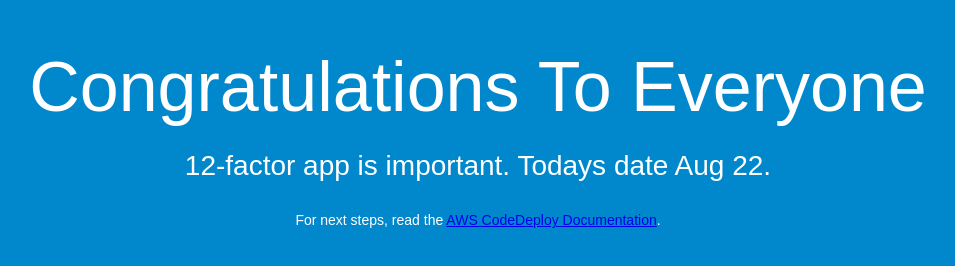
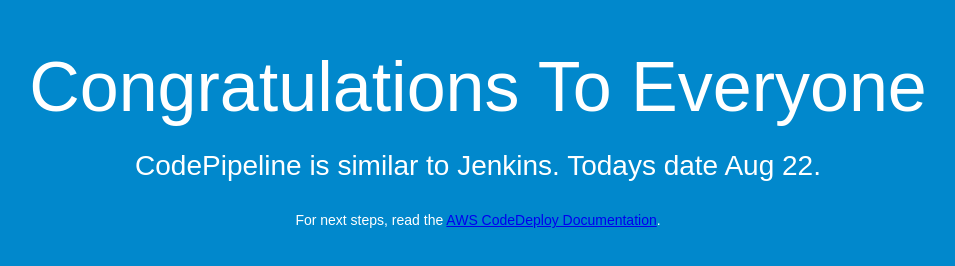
Before and after one commit to unuste37/YT-CodeDeploy, a plain HTML site: page index.html in a window 1280 px wide. Shown: the whole page, without its empty margins (162-1117 px from the left). Drawn offline with Linux system fonts and the light colour scheme.

Commit message:
Update index.html

```diff
--- a/index.html
+++ b/index.html
@@ -27,7 +27,7 @@
 <body>
   <div align="center">
     <h1>Congratulations To Everyone</h1>
-    <h2>12-factor app is important. Todays date Aug 22. </h2>
+    <h2>CodePipeline is similar to Jenkins. Todays date Aug 22. </h2>
     <br>
     <p>For next steps, read the <a href="http://aws.amazon.com/documentation/codedeploy">AWS CodeDeploy Documentation</a>.</p>
   </div>
```
